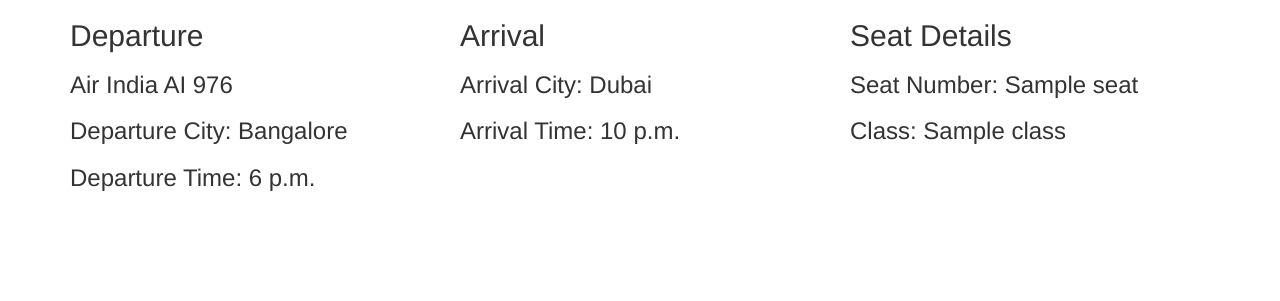
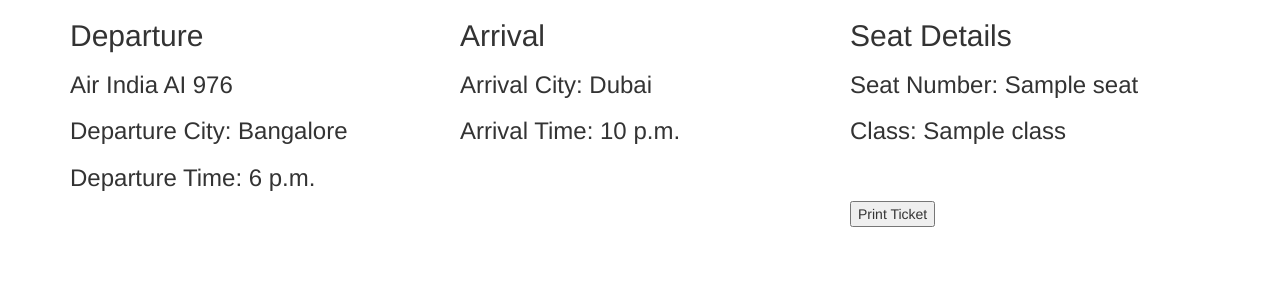
Before and after one commit to theAB316/se, a Django app: template flightbooking/main_app/templates/main_app/selection_page.html in a window 1280 px wide. Shown: the part 262-563 px from the top of the page. Run offline with Django 3.2, Linux system fonts and the light colour scheme; data comes from the database, SQL or seed files in the repository; both versions use the stored data as it was after the commit; tables that the repository leaves empty hold one stand-in row (values such as "Sample post"); the template is opened without the code that fills it: values that come from a table or form of the project are taken from there, most other values are stand-ins (such as "Sample title", 1, 10 or a date in 2020); some libraries are stand-ins or nearby versions.

Commit message:
started print functionality
started print functionality

```diff
--- a/flightbooking/main_app/templates/main_app/selection_page.html
+++ b/flightbooking/main_app/templates/main_app/selection_page.html
@@ -34,5 +34,14 @@
 	      <h3>Class: {{ class }}</h3>
 	    </div>
 	  </div>
+	  <div class="row">
+	  	<div class="col-sm-4"></div>
+	  	<div class="col-sm-4"></div>
+	  	<div class="col-sm-4">
+		  <form>
+			<input type=button value="Print Ticket" onClick="javascript:window.print()">
+		  </form>
+		</div>
+	  </div>
 	</div>
 {% endblock %}
```
Also changed, not shown: flightbooking/db.sqlite3.
